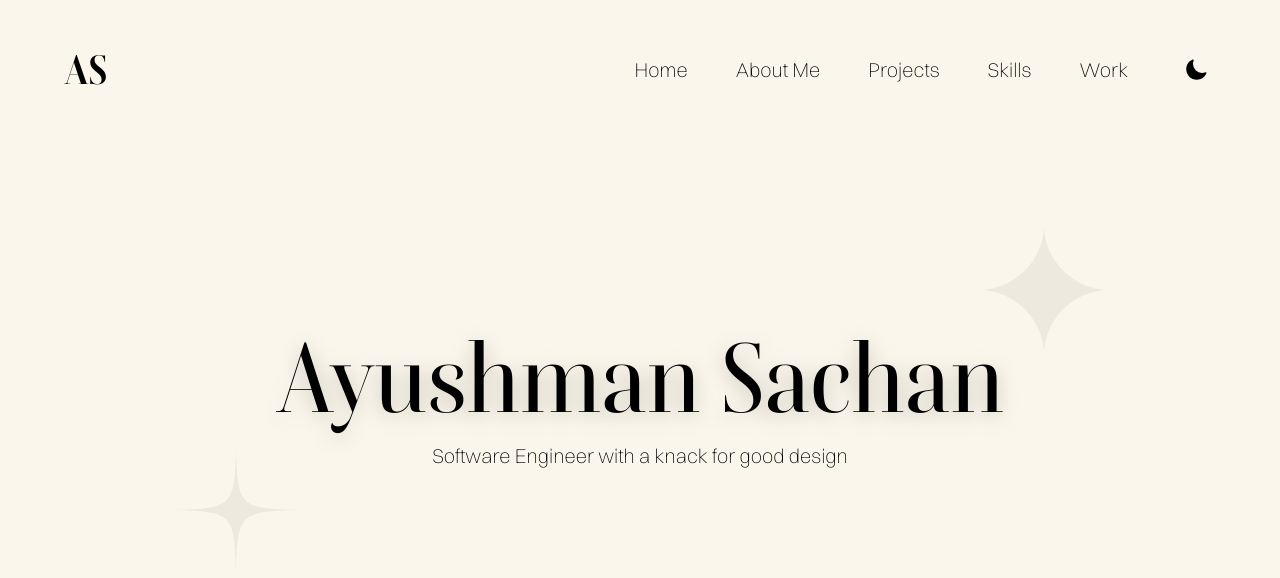
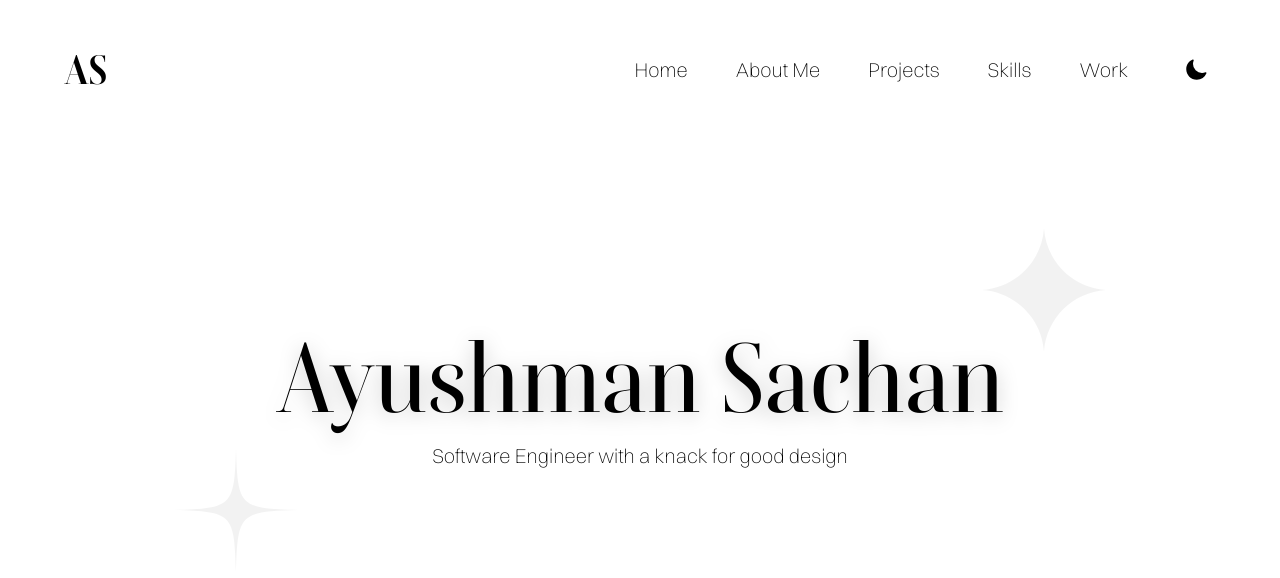
Before and after one commit to bossever/personal-website, a Next.js app: page / in a window 1280 px wide. Shown: the top 578 px of the page. Built offline with nearby package versions, Linux system fonts and the light colour scheme.

Commit message:
Replace context with next-themes package

```diff
--- a/package.json
+++ b/package.json
@@ -11,6 +11,7 @@
   },
   "dependencies": {
     "next": "14.2.3",
+    "next-themes": "^0.3.0",
     "react": "^18",
     "react-dom": "^18",
     "usehooks-ts": "^3.1.0"
--- a/src/app/_components/context/ThemeContext.tsx
+++ /dev/null
@@ -1,12 +0,0 @@
-"use client";
-
-import { themes } from "@/app/types/themes";
-import { Dispatch, SetStateAction, createContext } from "react";
-
-type ThemeContextType = {
-  theme: (typeof themes)[number];
-  saveTheme: Dispatch<SetStateAction<(typeof themes)[number]>>;
-  removeThemePreference: () => void;
-};
-
-export const ThemeContext = createContext({} as ThemeContextType);
--- a/src/app/_components/select/ThemeSelect.tsx
+++ b/src/app/_components/select/ThemeSelect.tsx
@@ -1,26 +1,31 @@
 "use client";
 
-import { useContext, useState } from "react";
+import { themes } from "@/app/types/themes";
+import { useTheme } from "next-themes";
+import Image from "next/image";
+import { useEffect, useState } from "react";
+import darkIcon from "../../../../public/images/dark.svg";
+import lightIcon from "../../../../public/images/light.svg";
 import Typography from "../shared/Typography";
-import Image from "next/image";
-import lightIcon from "../../../../public/images/light.svg";
-import darkIcon from "../../../../public/images/dark.svg";
-import { useMediaQuery } from "usehooks-ts";
-import { themes } from "@/app/types/themes";
-import { ThemeContext } from "../context/ThemeContext";
 
 export default function ThemeSelect() {
   const [open, setOpen] = useState<boolean>(false);
-  const { theme, saveTheme, removeThemePreference } = useContext(ThemeContext);
-  const prefersDark = useMediaQuery("(prefers-color-scheme: dark)");
+  const [mounted, setMounted] = useState<boolean>(false);
+  const { theme, setTheme, resolvedTheme } = useTheme();
 
   const handleOpen = () => {
     setOpen(!open);
   };
 
   const handleSelect = (theme: (typeof themes)[number]) => {
-    saveTheme(theme);
+    setTheme(theme);
   };
+
+  useEffect(() => {
+    setMounted(true);
+  }, []);
+
+  if (!mounted) return null;
 
   return (
     <>
@@ -29,11 +34,7 @@ export default function ThemeSelect() {
         onClick={handleOpen}
       >
         <Image
-          src={
-            theme == "dark" || (theme == "system" && prefersDark)
-              ? lightIcon
-              : darkIcon
-          }
+          src={resolvedTheme === "dark" ? lightIcon : darkIcon}
           width={24}
           height={24}
           alt="Light Mode Icon"
--- a/src/app/_components/shared/Navbar.tsx
+++ b/src/app/_components/shared/Navbar.tsx
@@ -8,7 +8,7 @@ export default function Navbar() {
     <>
       <header className="absolute w-full top-0 left-0 flex justify-between items-center p-6 tablet:p-8 laptop:p-10 laptop:px-14 desktop:px-16">
         <span
-          className={`${boska.className} antialiased font-bold dark:text-[#ebf0fa] text-[32px] tablet:text-[36px] laptop:text-[40px]`}
+          className={`${boska.className} antialiased font-bold cursor-default dark:text-[#ebf0fa] text-[32px] tablet:text-[36px] laptop:text-[40px]`}
         >
           AS
         </span>
--- a/src/app/layout.tsx
+++ b/src/app/layout.tsx
@@ -1,44 +1,48 @@
-"use client";
+import "@/app/globals.css";
+import { Metadata } from "next";
+import { ThemeProvider } from "next-themes";
 
-import "@/app/globals.css";
-import { ThemeContext } from "./_components/context/ThemeContext";
-import { useLocalStorage, useMediaQuery } from "usehooks-ts";
-import { themes } from "./types/themes";
-import { useEffect } from "react";
+export const metadata: Metadata = {
+  title: "Ayushman Sachan",
+  description: "Portfolio website of Ayushman Sachan",
+  icons: {
+    icon: [
+      {
+        media: "(prefers-color-scheme: light)",
+        url: "/images/favicon-light.svg",
+        href: "/images/favicon-light.svg",
+      },
+      {
+        media: "(prefers-color-scheme: dark)",
+        url: "/images/favicon-dark.svg",
+        href: "/images/favicon-dark.svg",
+      },
+    ],
+    apple: [
+      {
+        media: "(prefers-color-scheme: light)",
+        url: "/images/favicon-light.ico",
+        href: "/images/favicon-light.ico",
+      },
+      {
+        media: "(prefers-color-scheme: dark)",
+        url: "/images/favicon-dark.ico",
+        href: "/images/favicon-dark.ico",
+      },
+    ],
+  },
+};
 
 export default function RootLayout({
   children,
 }: {
   children: React.ReactNode;
 }) {
-  const [theme, saveTheme, removeThemePreference] = useLocalStorage<
-    (typeof themes)[number]
-  >("theme", "system", { initializeWithValue: true });
-  const prefersDark = useMediaQuery("(prefers-color-scheme: dark)");
-
-  useEffect(() => {
-    console.log(theme);
-  }, []);
-
   return (
-    <html lang="en">
-      <ThemeContext.Provider
-        value={{ theme, saveTheme, removeThemePreference }}
-      >
-        <body
-          className={`
-            ${
-              theme == "dark" || (theme == "system" && prefersDark)
-                ? "dark"
-                : ""
-            }
-            bg-[#fbf6eb] dark:bg-[#202020]
-          `}
-          suppressHydrationWarning
-        >
-          {children}
-        </body>
-      </ThemeContext.Provider>
+    <html lang="en" suppressHydrationWarning>
+      <body>
+        <ThemeProvider attribute="class">{children}</ThemeProvider>
+      </body>
     </html>
   );
 }
--- a/src/app/page.tsx
+++ b/src/app/page.tsx
@@ -1,37 +1,5 @@
-import { Metadata } from "next";
 import Home from "./_components/home/Home";
 import Navbar from "./_components/shared/Navbar";
-
-export const metadata: Metadata = {
-  title: "Ayushman Sachan",
-  description: "Portfolio website of Ayushman Sachan",
-  icons: {
-    icon: [
-      {
-        media: "(prefers-color-scheme: light)",
-        url: "/images/favicon-light.svg",
-        href: "/images/favicon-light.svg",
-      },
-      {
-        media: "(prefers-color-scheme: dark)",
-        url: "/images/favicon-dark.svg",
-        href: "/images/favicon-dark.svg",
-      },
-    ],
-    apple: [
-      {
-        media: "(prefers-color-scheme: light)",
-        url: "/images/favicon-light.ico",
-        href: "/images/favicon-light.ico",
-      },
-      {
-        media: "(prefers-color-scheme: dark)",
-        url: "/images/favicon-dark.ico",
-        href: "/images/favicon-dark.ico",
-      },
-    ],
-  },
-};
 
 export default function Page() {
   return (
```
Also changed, not shown: 1 other file (tests, documents, lock files or other folders).
